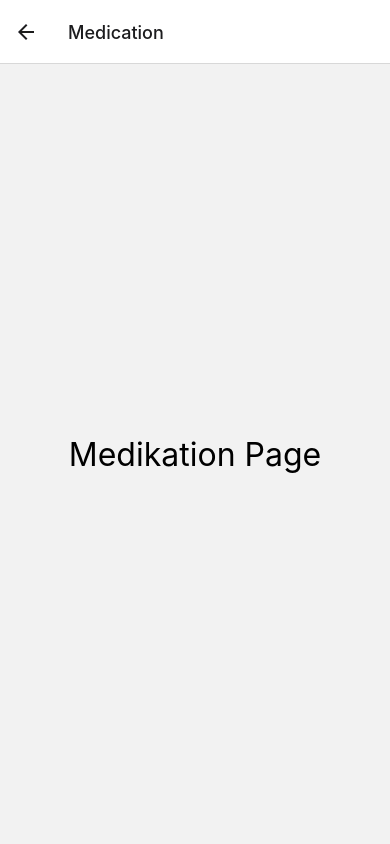
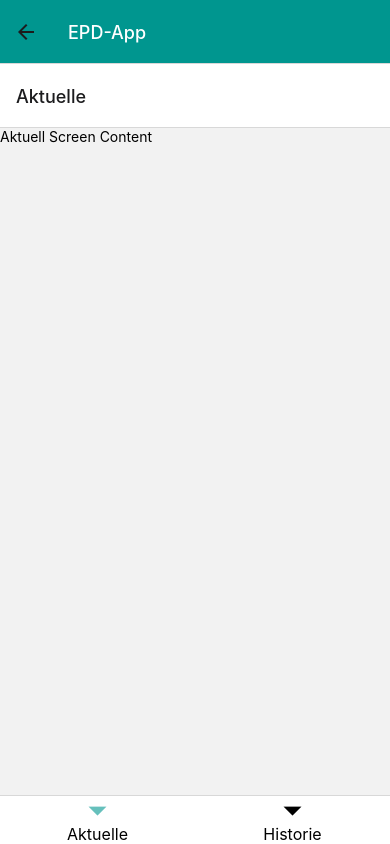
Before and after one commit to vuont1/epd-app, a React Native app: screen /Medication in a window 390 px wide. Built offline with nearby package versions, Linux system fonts and the light colour scheme.

Commit message:
Medication top bar navication is now working

```diff
--- a/App.js
+++ b/App.js
@@ -26,8 +26,32 @@ const App = () => {
             },
           }}
         />
-        <Stack.Screen name="Medication" component={MedicationScreen} />
-        <Stack.Screen name="Vaccination" component={VaccinationScreen} />
+        <Stack.Screen
+          name="Medication"
+          component={MedicationScreen}
+          options={{
+            headerTitle: 'EPD-App',
+            headerStyle: {
+              backgroundColor: '#00968F', // Header background color
+            },
+            headerTitleStyle: {
+              color: 'white', // Text color
+            },
+          }}
+        />
+        <Stack.Screen
+          name="Vaccination"
+          component={VaccinationScreen}
+          options={{
+            headerTitle: 'EPD-App',
+            headerStyle: {
+              backgroundColor: '#00968F', // Header background color
+            },
+            headerTitleStyle: {
+              color: 'white', // Text color
+            },
+          }}
+        />
       </Stack.Navigator>
     </NavigationContainer>
   );
--- a/components/MedicationScreen.js
+++ b/components/MedicationScreen.js
@@ -1,10 +1,27 @@
-import React from 'react';
+import * as React from 'react';
+import { createBottomTabNavigator } from '@react-navigation/bottom-tabs';
 import { View, Text, StyleSheet } from 'react-native';
+
+import AktuelleScreen from './medication/AktuellScreen'; // Import your AktuellScreen component
+import HistorieScreen from './medication/HistorieScreen'; // Import your HistorieScreen component
+
+const Tab = createBottomTabNavigator();
 
 const MedicationScreen = () => {
   return (
     <View style={styles.container}>
-      <Text style={styles.welcomeText}>Medikation Page</Text>
+      <Tab.Navigator
+        tabBarOptions={{
+          labelStyle: styles.inactiveTabLabel,
+          activeTintColor: styles.activeTabLabel.color,
+          inactiveTintColor: styles.inactiveTabLabel.color,
+          style: styles.tabBar,
+          indicatorStyle: styles.tabIndicator,
+        }}
+      >
+        <Tab.Screen name="Aktuelle" component={AktuelleScreen} />
+        <Tab.Screen name="Historie" component={HistorieScreen} />
+      </Tab.Navigator>
     </View>
   );
 };
@@ -12,13 +29,21 @@ const MedicationScreen = () => {
 const styles = StyleSheet.create({
   container: {
     flex: 1,
-    justifyContent: 'center',
-    alignItems: 'center',
+    backgroundColor: 'white', // Background color for the tab container
   },
-  welcomeText: {
-    fontSize: 32,
-    marginBottom: 20,
-    marginTop: 20,
+  tabBar: {
+    backgroundColor: 'white', // Background color for the tab bar
+  },
+  activeTabLabel: {
+    color: '#66C0BC', // Color for the active tab label
+    fontSize: 16,
+  },
+  inactiveTabLabel: {
+    color: 'black', // Color for the inactive tab label
+    fontSize: 16,
+  },
+  tabIndicator: {
+    backgroundColor: '#99D5D2', // Color for the tab indicator
   },
 });
 
--- /dev/null
+++ b/components/medication/AktuellScreen.js
@@ -0,0 +1,12 @@
+import React from 'react';
+import { View, Text } from 'react-native';
+
+const AktuelleScreen = () => {
+  return (
+    <View>
+      <Text>Aktuell Screen Content</Text>
+    </View>
+  );
+};
+
+export default AktuelleScreen;
--- /dev/null
+++ b/components/medication/HistorieScreen.js
@@ -0,0 +1,12 @@
+import React from 'react';
+import { View, Text } from 'react-native';
+
+const HistorieScreen = () => {
+  return (
+    <View>
+      <Text>Historie Screen Content</Text>
+    </View>
+  );
+};
+
+export default HistorieScreen;
--- a/package.json
+++ b/package.json
@@ -9,12 +9,15 @@
     "web": "expo start --web"
   },
   "dependencies": {
+    "@react-navigation/bottom-tabs": "^6.5.11",
     "@react-navigation/native": "^6.1.9",
     "@react-navigation/stack": "^6.3.20",
     "expo": "~49.0.15",
     "expo-status-bar": "~1.6.0",
     "react": "18.2.0",
     "react-native": "0.72.6",
+    "react-native-pager-view": "^6.2.2",
+    "react-native-tab-view": "github:react-navigation/react-native-tab-view",
     "react-navigation-stack": "^2.10.4",
     "react-navigation-tabs": "^2.11.2"
   },
```
Also changed, not shown: components/vaccination/AbgeschlosseneScreen.js (added, +12 -0 lines), components/vaccination/OffeneScreen.js (added, +12 -0 lines), 1 other file (tests, documents, lock files or other folders).
